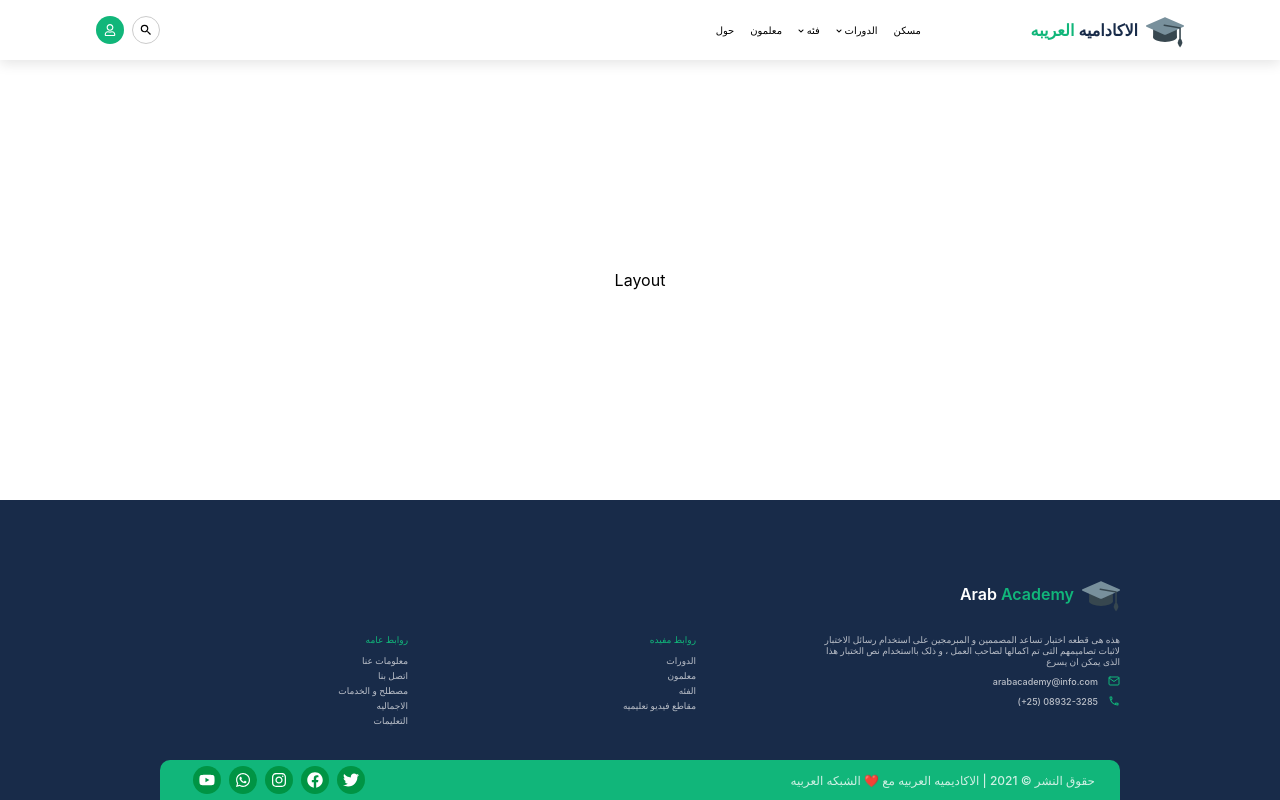
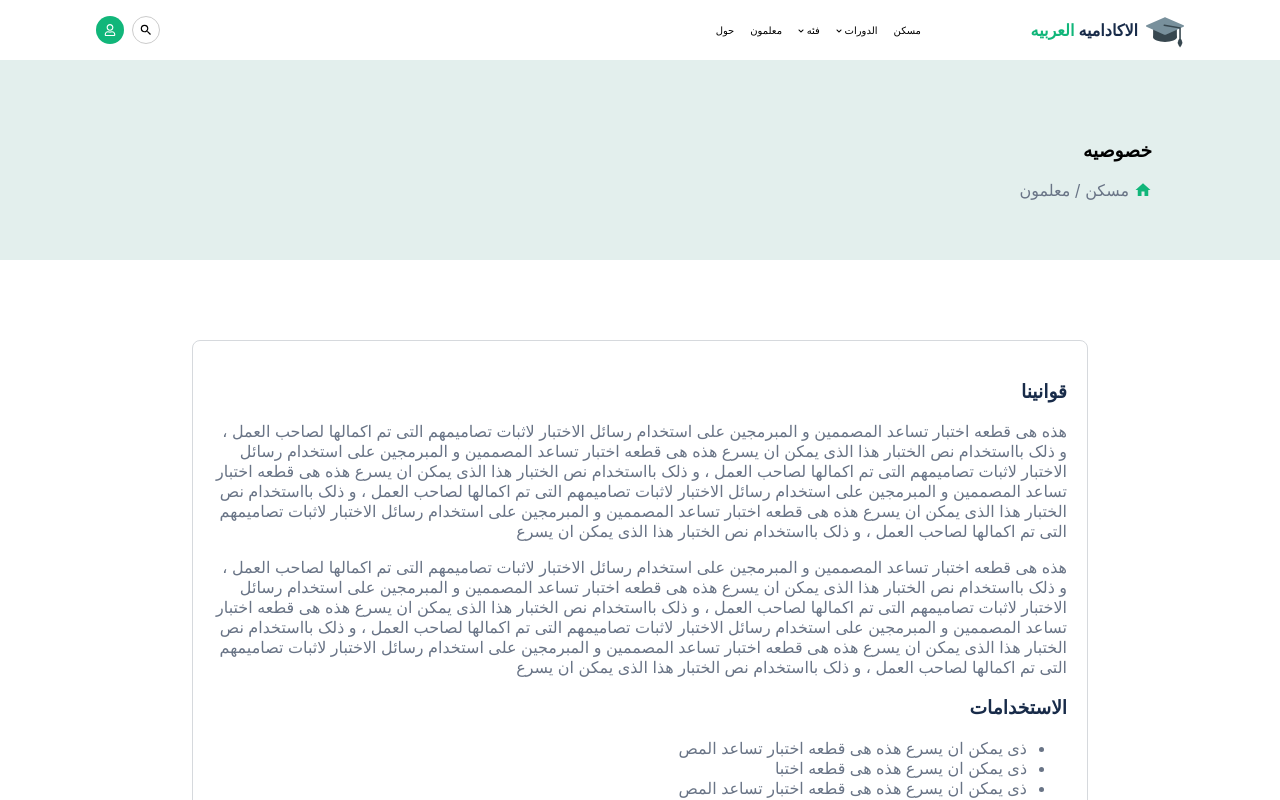
Before and after one commit to headria/arabacademy, a Next.js app: page / in a window 1280 px wide. Shown: the top 800 px of the page. Built offline with nearby package versions, Linux system fonts and the light colour scheme.

Commit message:
master-page finished

```diff
--- a/components/Header/Header.tsx
+++ b/components/Header/Header.tsx
@@ -33,7 +33,7 @@ function Header({}: Props) {
                     <FcGraduationCap size={38} />
                     <div className={styles.capSectionText}>
                         <span>الاکادامیه </span>
-                        <span> العریبه</span>
+                        <span> العربیه</span>
                     </div>
                 </div>
             </div>
--- a/components/Layout/Layout.tsx
+++ /dev/null
@@ -1,11 +0,0 @@
-import React from 'react'
-
-type Props = {}
-
-function Layout({}: Props) {
-  return (
-    <div>Layout</div>
-  )
-}
-
-export default Layout
--- /dev/null
+++ b/components/MasterPage/MasterPage.tsx
@@ -0,0 +1,60 @@
+import React from "react";
+import { MdHome } from "react-icons/md";
+import styles from "../../styles/MasterPage.module.css";
+
+type Props = {};
+
+function MasterPage({}: Props) {
+    return (
+        <div className={styles.container}>
+            <div className={styles.topRibbon}>
+                <div className={styles.topRibbonText}>
+                    <span>
+                        <h3>خصوصیه</h3>
+                    </span>
+                    <span className={styles.breadcrumbs}>
+                        <MdHome color="#11b67a" size={18} /> مسکن / معلمون
+                    </span>
+                </div>
+            </div>
+            <div className={styles.content}>
+                <div className={styles.contentBox}>
+                    <h3>قوانینا</h3>
+                    <p>
+                        هذه هی قطعه اختبار تساعد المصممین و المبرمجین علی استخدام رسائل الاختبار
+                        لاثبات تصامیمهم التی تم اکمالها لصاحب العمل ، و ذلک بااستخدام نص الختبار هذا
+                        الذی یمکن ان یسرع هذه هی قطعه اختبار تساعد المصممین و المبرمجین علی استخدام
+                        رسائل الاختبار لاثبات تصامیمهم التی تم اکمالها لصاحب العمل ، و ذلک بااستخدام
+                        نص الختبار هذا الذی یمکن ان یسرع هذه هی قطعه اختبار تساعد المصممین و
+                        المبرمجین علی استخدام رسائل الاختبار لاثبات تصامیمهم التی تم اکمالها لصاحب
+                        العمل ، و ذلک بااستخدام نص الختبار هذا الذی یمکن ان یسرع هذه هی قطعه اختبار
+                        تساعد المصممین و المبرمجین علی استخدام رسائل الاختبار لاثبات تصامیمهم التی
+                        تم اکمالها لصاحب العمل ، و ذلک بااستخدام نص الختبار هذا الذی یمکن ان یسرع
+                    </p>
+                    <p>
+                        هذه هی قطعه اختبار تساعد المصممین و المبرمجین علی استخدام رسائل الاختبار
+                        لاثبات تصامیمهم التی تم اکمالها لصاحب العمل ، و ذلک بااستخدام نص الختبار هذا
+                        الذی یمکن ان یسرع هذه هی قطعه اختبار تساعد المصممین و المبرمجین علی استخدام
+                        رسائل الاختبار لاثبات تصامیمهم التی تم اکمالها لصاحب العمل ، و ذلک بااستخدام
+                        نص الختبار هذا الذی یمکن ان یسرع هذه هی قطعه اختبار تساعد المصممین و
+                        المبرمجین علی استخدام رسائل الاختبار لاثبات تصامیمهم التی تم اکمالها لصاحب
+                        العمل ، و ذلک بااستخدام نص الختبار هذا الذی یمکن ان یسرع هذه هی قطعه اختبار
+                        تساعد المصممین و المبرمجین علی استخدام رسائل الاختبار لاثبات تصامیمهم التی
+                        تم اکمالها لصاحب العمل ، و ذلک بااستخدام نص الختبار هذا الذی یمکن ان یسرع
+                    </p>
+                    <h3>الاستخدامات</h3>
+                    <ul>
+                        <li>ذی یمکن ان یسرع هذه هی قطعه اختبار تساعد المص</li>
+                        <li>ذی یمکن ان یسرع هذه هی قطعه اختبا</li>
+                        <li>ذی یمکن ان یسرع هذه هی قطعه اختبار تساعد المص</li>
+                        <li>ذی یمکن ان یسرع هذه هی قطعه اختبار تساعد المص</li>
+                        <li>ذی یمکن ان یسرع هذه هی قطعه اختبار تساعد المص</li>
+                        <li>ذی یمکن ان یسرع هذه هی قطعه اختبار تساعد المص</li>
+                    </ul>
+                </div>
+            </div>
+        </div>
+    );
+}
+
+export default MasterPage;
--- a/pages/index.tsx
+++ b/pages/index.tsx
@@ -1,9 +1,8 @@
 import type { NextPage } from "next";
 import Head from "next/head";
-// import Image from "next/image";
 import Footer from "../components/Footer/Footer";
 import Header from "../components/Header/Header";
-import Layout from "../components/Layout/Layout";
+import MasterPage from "../components/MasterPage/MasterPage";
 import styles from "../styles/Home.module.css";
 
 const Home: NextPage = () => {
@@ -17,22 +16,10 @@ const Home: NextPage = () => {
             <header>
                 <Header />
             </header>
-
             <main className={styles.main}>
-                <Layout />
+                <MasterPage />
             </main>
-
             <footer className={styles.footer}>
-                {/* <a
-                    href="https://vercel.com?utm_source=create-next-app&utm_medium=default-template&utm_campaign=create-next-app"
-                    target="_blank"
-                    rel="noopener noreferrer"
-                >
-                    Powered by{" "}
-                    <span className={styles.logo}>
-                        <Image src="/vercel.svg" alt="Vercel Logo" width={72} height={16} />
-                    </span>
-                </a> */}
                 <Footer />
             </footer>
         </div>
--- a/styles/Home.module.css
+++ b/styles/Home.module.css
@@ -5,11 +5,6 @@
 }
 
 .main {
-    min-height: calc(100vh - 360px);
-    padding: 4rem 0;
     display: flex;
     flex-direction: column;
-    justify-content: center;
-    align-items: center;
-    flex-grow: 2;
 }
--- /dev/null
+++ b/styles/MasterPage.module.css
@@ -0,0 +1,55 @@
+.container {
+    width: 100vw;
+    padding: 0;
+}
+
+.topRibbon {
+    width: 100%;
+    height: 200px;
+    background-color: #e3efed;
+    display: flex;
+    justify-content: center;
+}
+
+.topRibbonText {
+    direction: rtl;
+    display: flex;
+    flex-direction: column;
+    justify-content: center;
+    align-items: flex-start;
+    width: 80%;
+}
+
+.breadcrumbs {
+    display: flex;
+    justify-content: center;
+    align-items: center;
+    gap: 5px;
+    color: #697486;
+}
+
+.content {
+    display: flex;
+    justify-content: center;
+    align-items: center;
+}
+.contentBox {
+    direction: rtl;
+    width: 70%;
+    height: 80%;
+    border: 1px solid #d6d9dd;
+    border-radius: 8px;
+    padding: 20px;
+    margin: 80px 0;
+}
+
+.contentBox h3 {
+    color: #182b49;
+}
+.contentBox p {
+    color: #697486;
+}
+
+.contentBox li {
+    color: #697486;
+}
```
Also changed, not shown: pages/master-page.tsx (added, +9 -0 lines).
